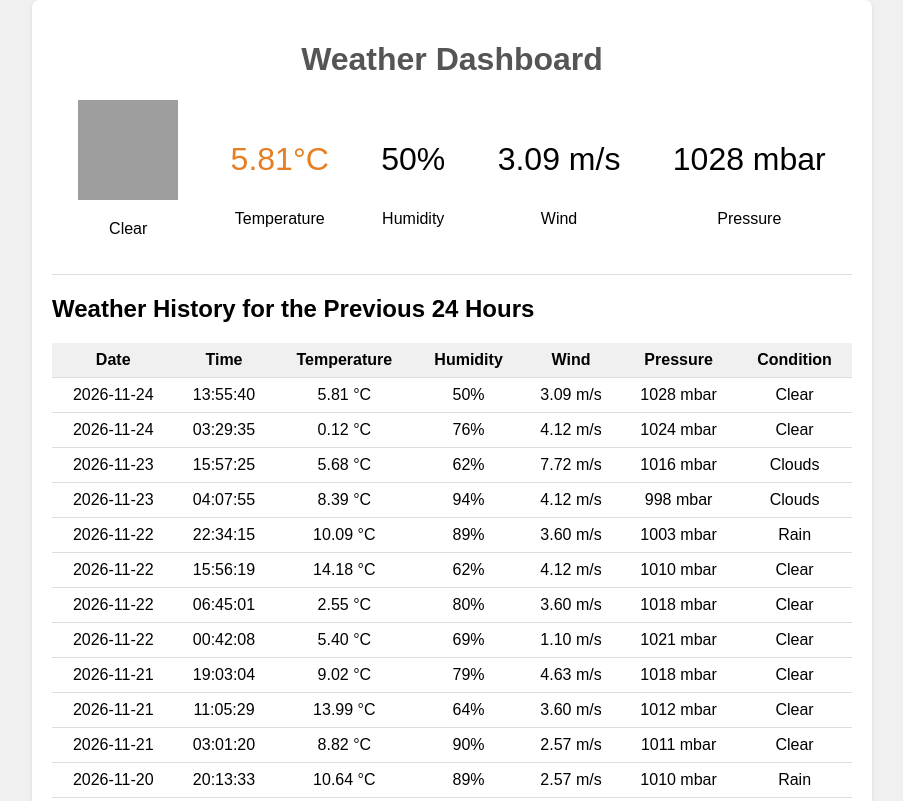
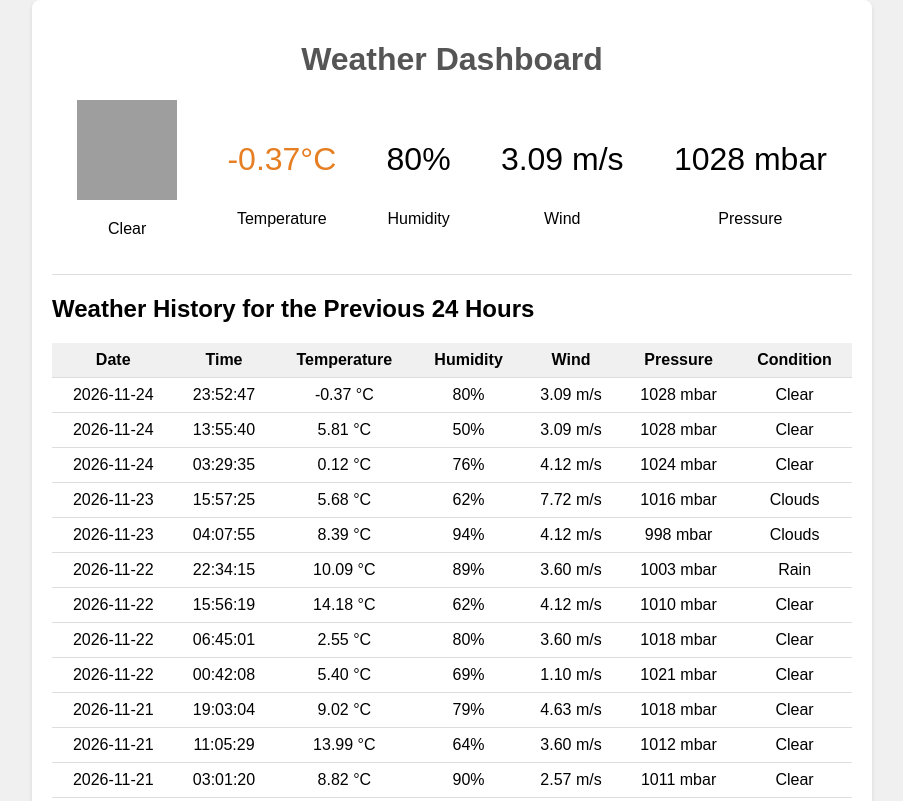
Before and after one commit to aka014/Weather-Data-Explorer, a plain HTML site: page docs/index.html in a window 1280 px wide. Shown: the top 801 px of the page, without its empty margins (188-1091 px from the left). Drawn offline with Linux system fonts and the light colour scheme; grey boxes are pictures that could not be loaded.

Commit message:
Update docs/index.html (automated)

```diff
--- a/docs/index.html
+++ b/docs/index.html
@@ -96,11 +96,11 @@
                             <p>Clear</p>
                         </div>
                         <div>
-                            <p id="temperature">5.81&degC</p>
+                            <p id="temperature">-0.37&degC</p>
                             <p>Temperature</p>
                         </div>
                         <div>
-                            <p id="humidity">50%</p>
+                            <p id="humidity">80%</p>
                             <p>Humidity</p>
                         </div>
                         <div>
@@ -124,6 +124,18 @@
                                 <th>Pressure</th>
                                 <th>Condition</th>
                             </tr>
+
+                            <tr>
+                                <td>2026-11-24</td>
+                                <td>23:52:47</td>
+                                <td>-0.37
+                                &degC</td>
+                                <td>80%</td>
+                                <td>3.09
+                                m/s</td>
+                                <td>1028 mbar</td>
+                                <td>Clear</td>
+                                </tr>
 
                             <tr>
                                 <td>2026-11-24</td>
@@ -257,18 +269,6 @@
                                 <td>Clear</td>
                                 </tr>
 
-                            <tr>
-                                <td>2026-11-20</td>
-                                <td>20:13:33</td>
-                                <td>10.64
-                                &degC</td>
-                                <td>89%</td>
-                                <td>2.57
-                                m/s</td>
-                                <td>1010 mbar</td>
-                                <td>Rain</td>
-                                </tr>
-
                         </table>
                     </div>
                     <div id="historical-data">
```
